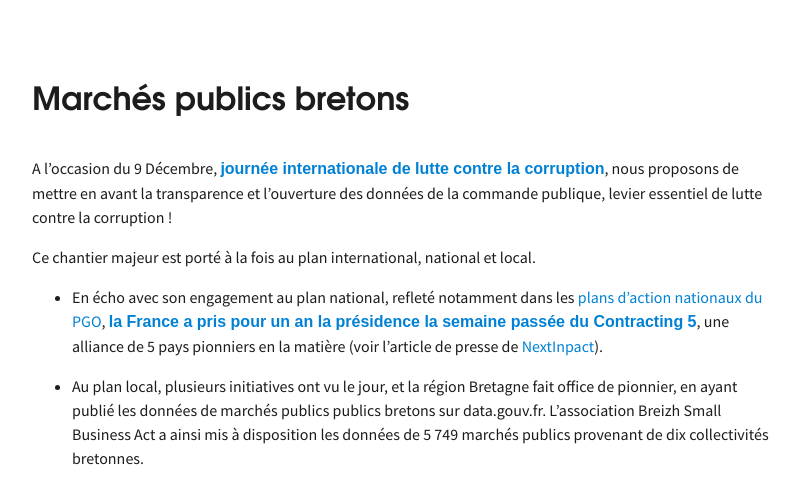
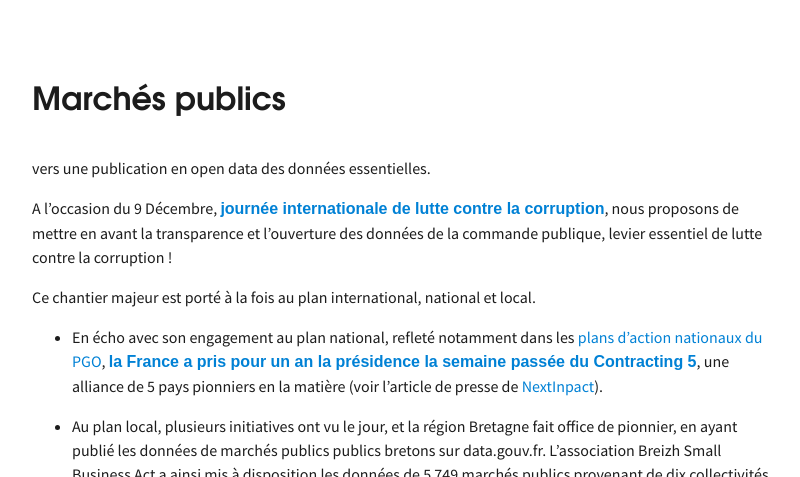
Before and after one commit to etalab/calendrier-lavent, a Jekyll site: the page built from _posts/2017-12-09-commandepublique.md, in a window 1280 px wide and 900 px high, cut to the strip 423-900 px from the top of the window. Shown: the whole strip, without its empty margins (238-1038 px from the left). Built offline with Jekyll 4.4.1, drawn with Linux system fonts in a browser that asks for light colours; some web fonts are replaced; our own code applies the rules of GitHub Pages for plain Markdown files; comment, search, counter and statistics services are not loaded.

Commit message:
tentative de redéfinir le titre et l'accroche

```diff
--- a/_posts/2017-12-09-commandepublique.md
+++ b/_posts/2017-12-09-commandepublique.md
@@ -1,10 +1,12 @@
 ---
-title: Marchés publics bretons
+title: Marchés publics
 contribution:
   type: dataset
   publisher: Colin Maudry
   url: https://www.data.gouv.fr/fr/datasets/marches-publics-bretons-au-format-json-reglementaire-2013-2015-1/
 ---
+
+vers une publication en open data des données essentielles.
 
 <!--more-->
 
@@ -20,4 +22,4 @@ La transparence sur cette dépense doit encore progresser : elle est en effet au
 
 L'administration centrale travaille de concert avec la région Bretagne, déjà fortement engagée sur le sujet, afin de bénéficier d’un territoire d’expérimentation pour la production des données essentielles de la commande publique.
 
-<div data-udata-dataset-id="5979b06088ee380e9896013c"></div>
+<div data-udata-dataset-id="59dba0b4c751df4c8443233c"></div>
```
